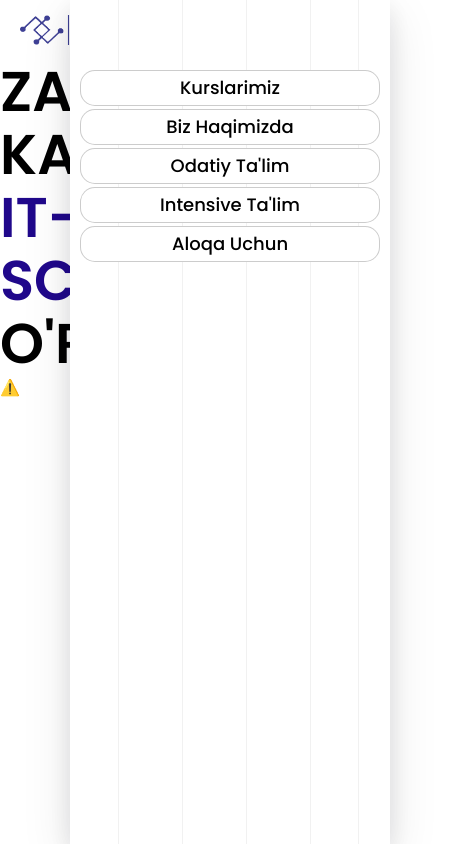
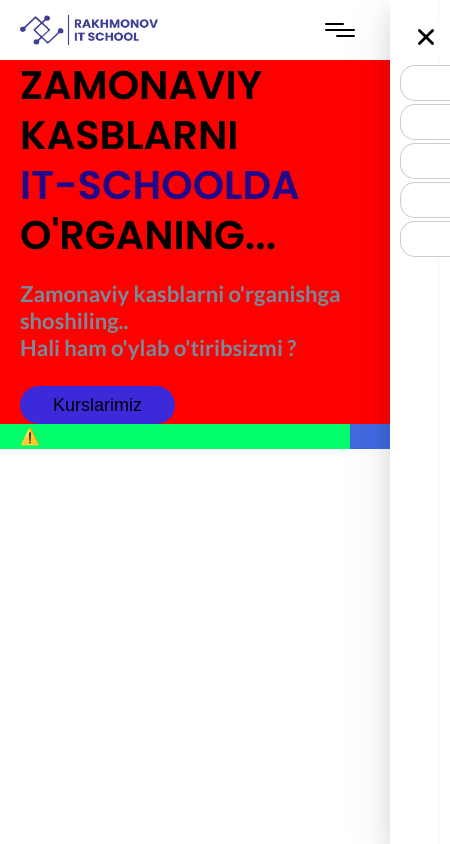
Before and after one commit to Mrshokhrukh/IT-school-website, a React (Create React App) app in the folder client/: page / in a window 390 px wide. Shown: the whole page, 450 px wide, since content can reach past the window. Built offline with nearby package versions, Linux system fonts and the light colour scheme; no server answers.

Commit message:
home-responsive

```diff
--- a/client/package.json
+++ b/client/package.json
@@ -15,7 +15,7 @@
     "axios": "^1.3.4",
     "react": "^18.2.0",
     "react-dom": "^18.2.0",
-    "react-icons": "^4.7.1",
+    "react-icons": "^4.8.0",
     "react-router-dom": "^6.8.1",
     "react-scripts": "5.0.1",
     "sass": "^1.58.3",
--- a/client/public/index.html
+++ b/client/public/index.html
@@ -5,6 +5,12 @@
     <link rel="icon" href="%PUBLIC_URL%/favicon.ico" />
     <meta name="viewport" content="width=device-width, initial-scale=1" />
     <meta name="theme-color" content="#000000" />
+    <link rel="preconnect" href="https://fonts.googleapis.com" />
+    <link rel="preconnect" href="https://fonts.gstatic.com" crossorigin />
+    <link
+      href="https://fonts.googleapis.com/css2?family=Lato:ital,wght@0,100;0,300;0,400;0,700;0,900;1,300;1,400;1,700;1,900&family=Lobster&family=Nunito:ital,wght@0,200;0,300;0,400;0,500;0,600;0,700;0,800;0,900;1,300;1,500;1,600;1,800&family=Oswald:wght@300;400;500;600&family=Poppins:ital,wght@0,100;0,200;0,300;0,400;0,500;0,600;0,700;0,800;0,900;1,500&family=Roboto+Slab:wght@400;500;600&family=Yanone+Kaffeesatz:wght@200;400;500;600&display=swap"
+      rel="stylesheet"
+    />
     <script src="https://unpkg.com/@lottiefiles/lottie-player@latest/dist/lottie-player.js"></script>
     <link
       rel="stylesheet"
--- a/client/src/components/Header/Header.jsx
+++ b/client/src/components/Header/Header.jsx
@@ -1,9 +1,21 @@
-import React, { useState } from "react";
+import React, { useEffect, useState } from "react";
 import Head from "../head/head";
 import Sidebar from "../sidebar/Sidebar";
 
 const Header = () => {
   const [isOpen, setIsOpen] = useState(false);
+  const [width, setWidth] = useState();
+
+  useEffect(() => {
+    const handleWindowResize = () => {
+      setWidth(window.innerWidth);
+    };
+    window.addEventListener("resize", handleWindowResize);
+    return () => {
+      window.removeEventListener("resize", handleWindowResize);
+    };
+  }, [width]);
+
   const toggleSidebar = () => {
     setIsOpen(!isOpen);
   };
@@ -11,7 +23,7 @@
   return (
     <div>
       <Head toggleSidebar={toggleSidebar} />
-      <Sidebar isOpen={{ sidebar: isOpen, toggleSidebar: toggleSidebar }} />
+      <Sidebar isOpen={isOpen} toggleSidebar={toggleSidebar} />
     </div>
   );
 };
--- a/client/src/components/head/head.jsx
+++ b/client/src/components/head/head.jsx
@@ -33,14 +33,15 @@
               <span>kirish</span>
             </div>
           </div>
-         {/*   sidebar open humburger  */}
+          {/*   sidebar open humburger  */}
 
-
-          <div class="hamburger" >
-
-
+          <div className="clickable_humburger_menu">
+            <div className={"lines"} onClick={handleClick}>
+              <div className="line first"></div>
+              <div className="line second"></div>
+              <div className="line third"></div>
+            </div>
           </div>
-
         </div>
       </div>
     </div>
--- a/client/src/components/head/head.scss
+++ b/client/src/components/head/head.scss
@@ -37,7 +37,7 @@
         display: inline-block;
 
         &:hover {
-          color:var(--active);
+          color: var(--active);
         }
 
         &::after {
@@ -77,8 +77,42 @@
         }
       }
     }
-    .hamburger {
+    .clickable_humburger_menu {
+      height: 100%;
+      display: grid;
+      align-items: center;
+      padding: 0 35px;
       display: none;
+      .lines {
+        display: flex;
+        flex-direction: column;
+        justify-content: center;
+        cursor: pointer;
+        align-items: center;
+        gap: 4px;
+        &:hover {
+          .line {
+            background-color: var(--active);
+            width: 30px;
+          }
+        }
+        .line {
+          width: 30px;
+          height: 2px;
+          background-color: black;
+          border-radius: 20px;
+          transition: 0.3s;
+        }
+
+        .first {
+          width: 19px;
+          align-self: flex-start;
+        }
+        .third {
+          width: 19px;
+          align-self: flex-end;
+        }
+      }
     }
   }
 }
@@ -210,8 +244,8 @@
       .head-rt {
         display: none;
       }
-      .hamburger {
-        display: block;
+      .clickable_humburger_menu {
+        display: flex;
       }
     }
   }
--- a/client/src/components/home-main-container/Home-main-container.jsx
+++ b/client/src/components/home-main-container/Home-main-container.jsx
@@ -1,10 +1,9 @@
 import React, { useEffect, useRef } from "react";
+import { Link } from "react-router-dom";
 import "./home-title.scss";
 // import homeImg from "../../images/home-svg.svg";
 
 const HomeText = () => {
-  let autoChangingText = useRef(null);
-
   useEffect(() => {
     let txtsLength = document.querySelectorAll(".auto-changing-text").length;
     let values = document.querySelectorAll(".auto-changing-text");
@@ -43,7 +42,17 @@
           </p>
           O'rganing
         </h1>
-
+        <div className="home_info">
+          <div className="home_info_text">
+            <p>
+              Zamonaviy kasblarni o'rganishga shoshiling.. <br />
+              Hali ham o'ylab o'tiribsizmi ?
+            </p>
+          </div>
+          <button className="button courses-btn">
+            <Link to="/courses">Kurslarimiz</Link>
+          </button>
+        </div>
       </div>
 
       <div className="center-rt animate__animated animate__backInRight">
@@ -53,7 +62,7 @@
           speed="1"
           loop
           autoplay
-          style={{ width: "450px" }}
+
         ></lottie-player>
 
         {/* <img src={homeImg} alt="404" className="home-img" /> */}
--- a/client/src/components/home-main-container/home-title.scss
+++ b/client/src/components/home-main-container/home-title.scss
@@ -5,16 +5,40 @@
   align-items: center;
   justify-content: space-between;
   flex-wrap: wrap;
+  background-color: royalblue;
+  // background-color: red;
+
   .center-lf {
     animation-duration: 1s;
-
+    padding: 10px 35px;
+    display: flex;
+    flex-direction: column;
+    gap: 20px;
+    .home_info {
+      display: grid;
+      row-gap: 25px;
+      .home_info_text {
+        font-size: 22px;
+        font-family: Lato, sans-serif;
+        color: var(--text);
+        text-transform: none;
+        font-weight: 600;
+      }
+      .courses-btn {
+        width: 155px;
+        height: 38px;
+        a {
+          text-decoration: none;
+          color: black;
+          font-weight: 500;
+        }
+      }
+    }
     .title {
       text-transform: uppercase;
       line-height: 63px;
       font-size: 56px;
       font-weight: 600;
-      // padding: 0 35px;
-
       p {
         overflow: hidden;
       }
@@ -53,14 +77,48 @@
         }
       }
     }
+
     .title::after {
-      content:"...";
+      content: "...";
     }
   }
 
   .center-rt {
     animation-duration: 0.8s;
     cursor: pointer;
-    // padding: 0 35px;
+    padding: 0 35px;
+    width: 550px;
   }
 }
+
+@media (max-width: 1440px) {
+  .home-main-container {
+    .center-lf {
+      .title {
+        // color: red;
+        font-size: 45px;
+        line-height: 55px;
+      }
+    }
+    .center-rt {
+      width: 450px;
+    }
+  }
+}
+@media (max-width: 1201px) {
+  .home-main-container {
+    .center-lf {
+      padding: 0 20px;
+      background-color: red;
+      .title {
+        font-size: 40px;
+        line-height: 50px;
+      }
+    }
+    .center-rt {
+      width: 350px;
+      padding: 0 20px;
+      background-color: rgb(0, 255, 106);
+    }
+  }
+}
--- a/client/src/components/sidebar/Sidebar.jsx
+++ b/client/src/components/sidebar/Sidebar.jsx
@@ -1,20 +1,11 @@
-import React, { useEffect, useState } from "react";
+import React, { useEffect, useRef, useState } from "react";
 import { Link } from "react-router-dom";
+import { IoClose } from "react-icons/io5";
 import "./sidebar.scss";
 const Sidebar = (props) => {
-  // const [width, setWidth] = useState();
-  // useEffect(() => {
-  //   const handleWindowResize = () => {
-  //     setWidth(window.innerWidth);
-  //     if (width < 768) {
-
-  //     }
-  //   };
-  //   window.addEventListener("resize", handleWindowResize);
-  //   return () => {
-  //     window.removeEventListener("resize", handleWindowResize);
-  //   };
-  // }, [width]);
+  const closeSidebar = () => {
+    props.toggleSidebar(false);
+  };
 
   return (
     <div className={props.isOpen ? "sidebar openSidebar" : "sidebar"}>
@@ -24,6 +15,9 @@
       <div className="line-4"></div>
       <div className="line-5"></div>
 
+      <span className="close">
+        <IoClose onClick={closeSidebar} />
+      </span>
       <ul>
         <li>
           <Link to="">Kurslarimiz</Link>
--- a/client/src/components/sidebar/sidebar.scss
+++ b/client/src/components/sidebar/sidebar.scss
@@ -4,8 +4,10 @@
   background-color: white;
   z-index: 100;
   height: 100vh;
-  right: 0;
+  right: -320px;
   top: 0;
+  display: inline-block;
+  transition: 0.3s;
   box-shadow: rgba(17, 17, 26, 0.1) 0px 1px 0px,
     rgba(17, 17, 26, 0.1) 0px 8px 24px, rgba(17, 17, 26, 0.1) 0px 16px 48px;
 
@@ -15,22 +17,22 @@
   .line-4,
   .line-5 {
     position: absolute;
-      background-color: rgba(73, 73, 73, 0.075);
+    background-color: rgba(73, 73, 73, 0.055);
     width: 0.3px;
     height: 100%;
     z-index: -10;
   }
-    .line-1{
-      right: 10%;
+  .line-1 {
+    right: 15%;
   }
-    .line-2{
-      right: 25%;
+  .line-2 {
+    right: 33%;
   }
   .line-3 {
-      right: 45%;
+    right: 51%;
   }
   .line-4 {
-      right: 65%;
+    right: 69%;
   }
   .line-5 {
     right: 85%;
@@ -41,7 +43,7 @@
     width: 100%;
     display: grid;
     row-gap: 3px;
-    margin-top: 60px;
+    margin-top: 55px;
     padding: 10px;
     li {
       a {
@@ -70,3 +72,33 @@
     }
   }
 }
+
+.openSidebar {
+  right: 0;
+}
+.close {
+  font-size: 30px;
+  width: 40px;
+  height: 40px;
+  position: absolute;
+  left: 5%;
+  top: 2%;
+  transition: 0.3s;
+  display: flex;
+  justify-content: center;
+  align-items: center;
+  border-radius: 50%;
+  z-index: 10;
+  background-color: white;
+  &:hover {
+    cursor: pointer;
+    color: var(--buttons);
+    transform: rotate(90deg) scale(1.1);
+    box-shadow: rgba(100, 100, 111, 0.2) 0px 7px 29px 0px;
+  }
+}
+
+
+@media screen and (max-width:768px){
+
+}
--- a/client/src/style/main.scss
+++ b/client/src/style/main.scss
@@ -1,5 +1,3 @@
-@import url("https://fonts.googleapis.com/css2?family=Nunito:ital,wght@0,200;0,300;0,400;0,500;0,600;0,700;0,800;0,900;1,300;1,500;1,600;1,800&family=Poppins:ital,wght@0,100;0,200;0,300;0,400;0,500;0,600;0,700;0,800;0,900;1,500&family=Roboto+Slab:wght@400;500;600&family=Roboto:wght@100;300;400;500;700;900&display=swap");
-
 * {
   padding: 0;
   margin: 0;
@@ -21,7 +19,8 @@
   --main-color: rgb(32, 8, 139);
   --selection: rgb(60, 42, 218);
   --section: #4c1c84;
-  --hover: rgba(85, 27, 219, 0.897);;
+  --hover: rgba(85, 27, 219, 0.897);
+  --text: rgb(120, 139, 155);
 }
 
 body {
@@ -43,8 +42,6 @@
   margin: auto;
   transition: 0.5s ease;
 }
-
-
 
 a {
   text-decoration: none;
@@ -98,7 +95,6 @@
 }
 
 @media screen and (max-width: 480px) {
-
 }
 @media screen and (max-width: 320px) {
 }
```
Also changed, not shown: 1 other file (tests, documents, lock files or other folders). Lines whose indentation alone changed are shown as unchanged.
